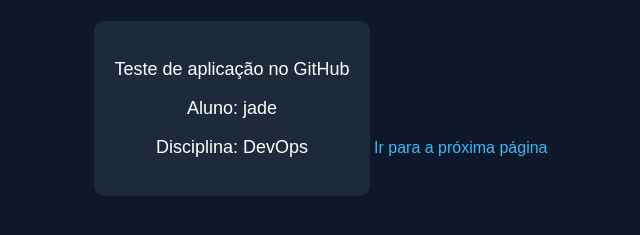
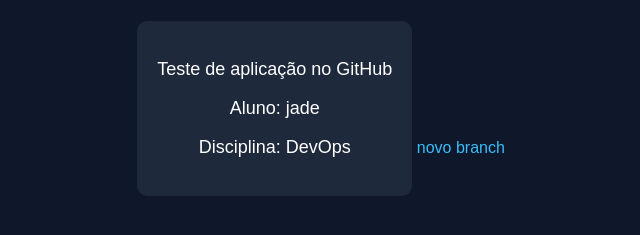
Before and after one commit to jadi-tr/p1_jade, a plain HTML site: page index.html in a window 1280 px wide. Shown: the part 137-372 px from the top of the page, without its empty margins (319-959 px from the left). Drawn offline with Linux system fonts and the light colour scheme.

Commit message:
mudei index.html

```diff
--- a/index.html
+++ b/index.html
@@ -42,7 +42,7 @@ margin-top: 20px;
 <p>Aluno: jade</p>
 <p>Disciplina: DevOps</p>
 </div>
-<a href="aa.html" style="color: #38bdf8; text-decoration: none; margin-top: 20px; display: inline-block;">Ir para a próxima página</a>
+<a href="aa.html" style="color: #38bdf8; text-decoration: none; margin-top: 20px; display: inline-block;">novo branch</a>
 
 </body>
 </html>
```
